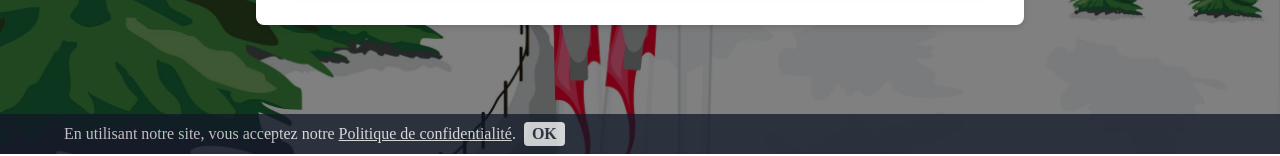
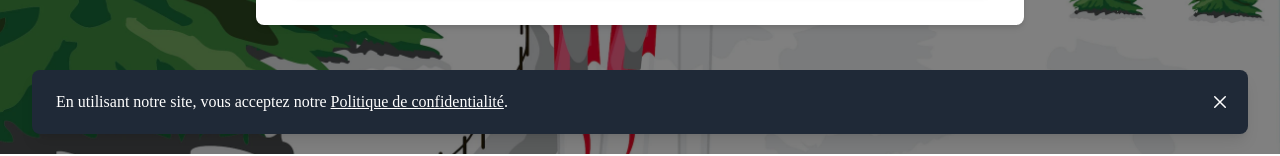
Before and after one commit to MLerasle/wintr-travel, a Next.js app: page / in a window 1280 px wide. Shown: the part 646-802 px from the top of the page. Built offline with nearby package versions, Linux system fonts and the light colour scheme; no server answers; a web font is replaced by a local one; what @tailwindcss/typography would draw is missing.

Commit message:
Improve cookie banner style

```diff
--- a/components/UI/CookieBanner.js
+++ b/components/UI/CookieBanner.js
@@ -1,5 +1,7 @@
 import { useState } from 'react';
 import Link from 'next/link';
+import { IconContext } from 'react-icons';
+import { IoCloseOutline } from 'react-icons/io5';
 
 const CookieBanner = () => {
   const [cookiePolicy, setCookiePolicy] = useState(
@@ -13,11 +15,16 @@ const CookieBanner = () => {
 
   return (
     <div
-      className={`fixed w-full left-0 bottom-0 bg-gray-900 text-gray-100 flex md:justify-center px-4 md:px-16 py-2 transition-opacity duration-300 ease-in-out ${
-        cookiePolicy === 'shown' ? 'opacity-0 hidden' : 'opacity-75'
+      className={`fixed bottom-0 inset-x-0 pb-2 sm:pb-5 ${
+        cookiePolicy === 'shown' ? 'hidden' : 'block'
       }`}
     >
-      <p className="container">
+      <div className="max-w-7xl mx-auto px-2 sm:px-6 lg:px-8">
+        <div className="p-2 rounded-lg bg-gray-800 shadow-lg sm:p-3">
+          <div className="flex items-center justify-between flex-wrap">
+            <div className="w-0 flex-1 flex items-center">
+              <p className="ml-3 font-medium text-white">
+                <span>
                   En utilisant notre site, vous acceptez notre{' '}
                   <Link href="/privacy" prefetch={false}>
                     <a className="underline" onClick={closeBanner}>
@@ -25,19 +32,27 @@ const CookieBanner = () => {
                     </a>
                   </Link>
                   .
+                </span>
+              </p>
+            </div>
+            <div className="order-2 flex-shrink-0 sm:order-3 sm:ml-2">
               <button
-          className="bg-gray-100 text-gray-800 rounded font-semibold px-2 ml-2"
-          onClick={closeBanner}
+                type="button"
+                className="-mr-1 flex p-2 rounded-md hover:bg-indigo-500 focus:outline-none focus:ring-2 focus:ring-white"
               >
-          OK
+                <span className="sr-only">Dismiss</span>
+                <IconContext.Provider
+                  value={{ className: 'h-6 w-6 text-white' }}
+                >
+                  <div onClick={closeBanner}>
+                    <IoCloseOutline />
+                  </div>
+                </IconContext.Provider>
               </button>
-      </p>
-
-      <style jsx>{`
-        .container {
-          max-width: calc(100vw - 95px);
-        }
-      `}</style>
+            </div>
+          </div>
+        </div>
+      </div>
     </div>
   );
 };
```
Lines whose indentation alone changed are shown as unchanged.
